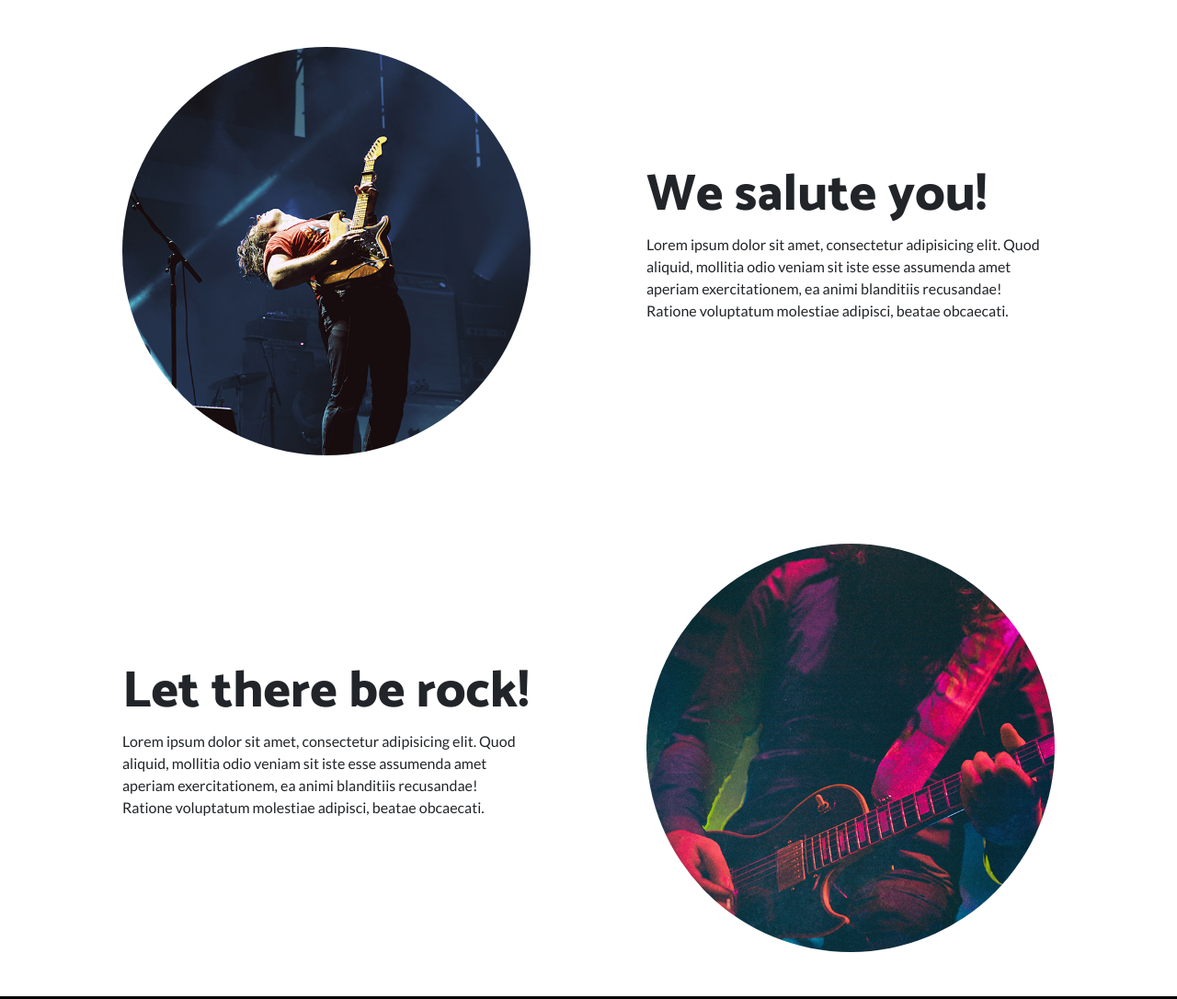
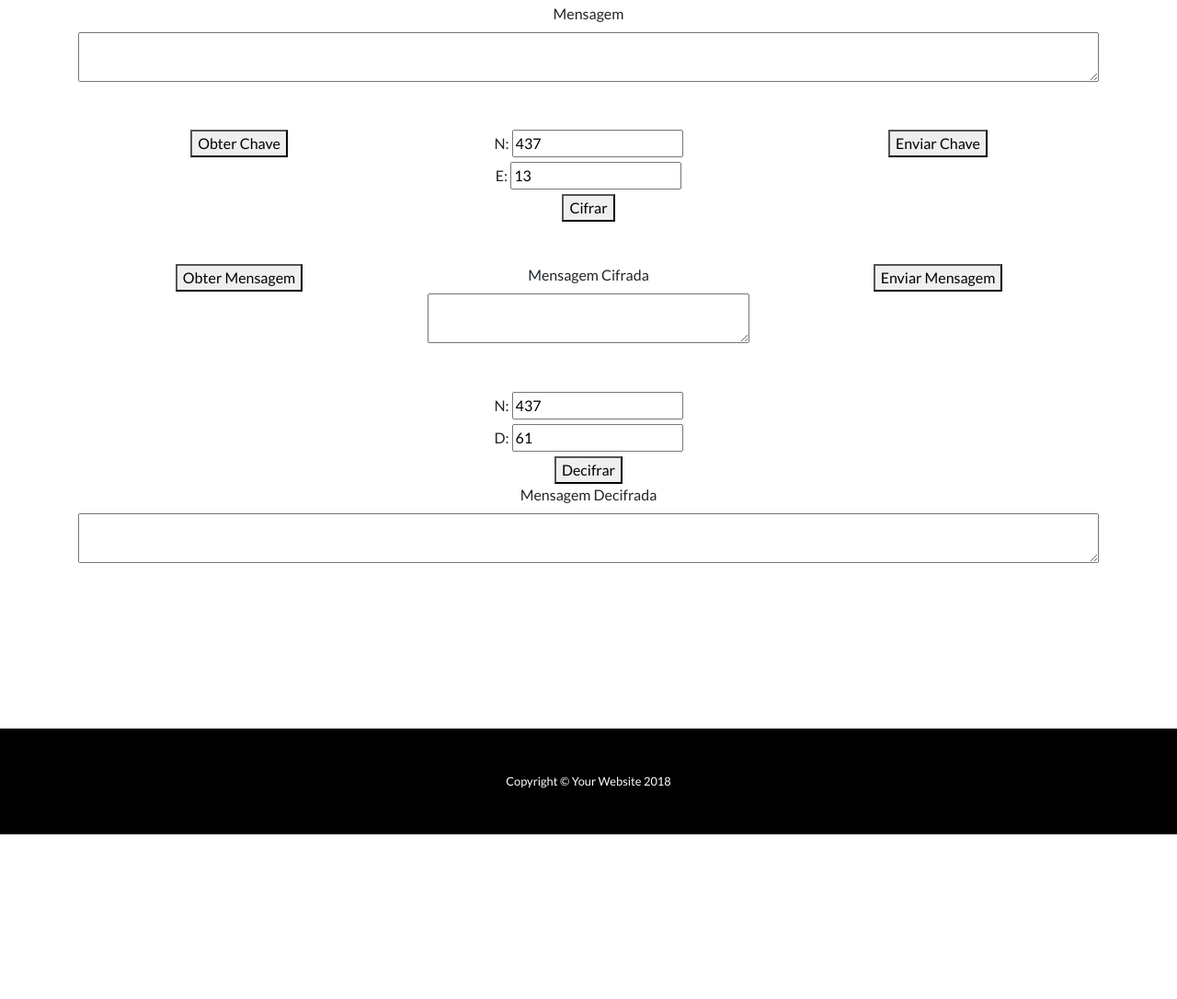
Before and after one commit to tiagoluzh607/RSA, a website: page public_html/index.html in a window 1280 px wide. Shown: the part 1224-2310 px from the top of the page at 92% size. After the commit the page ends 2131 px from the top, so only its background shows below. Drawn offline with Linux system fonts and the light colour scheme.

Commit message:
Construção da Sessão Manipulando Mensagens - sem layout

```diff
--- /dev/null
+++ b/public_html/css/style.css
@@ -0,0 +1,23 @@
+/*
+To change this license header, choose License Headers in Project Properties.
+To change this template file, choose Tools | Templates
+and open the template in the editor.
+*/
+/*
+    Created on : 04/05/2018, 20:46:05
+    Author     : tiago
+*/
+
+.section_mensagens textarea{
+
+    width: 100%;
+    margin-bottom: 5ch;
+}
+
+.mensagem_cifrada{
+    margin-top: 5ch;
+}
+
+footer{
+    margin-top: 10%;
+}
--- a/public_html/index.html
+++ b/public_html/index.html
@@ -19,6 +19,7 @@
 
     <!-- Custom styles for this template -->
     <link href="css/one-page-wonder.min.css" rel="stylesheet">
+    <link href="css/style.css" rel="stylesheet">
 
   </head>
 
@@ -27,17 +28,17 @@
     <!-- Navigation -->
     <nav class="navbar navbar-expand-lg navbar-dark navbar-custom fixed-top">
       <div class="container">
-        <a class="navbar-brand" href="#">Start Bootstrap</a>
+        <a class="navbar-brand" href="#">Euclides Estendido</a>
         <button class="navbar-toggler" type="button" data-toggle="collapse" data-target="#navbarResponsive" aria-controls="navbarResponsive" aria-expanded="false" aria-label="Toggle navigation">
           <span class="navbar-toggler-icon"></span>
         </button>
         <div class="collapse navbar-collapse" id="navbarResponsive">
           <ul class="navbar-nav ml-auto">
             <li class="nav-item">
-              <a class="nav-link" href="#">Sign Up</a>
+              <a class="nav-link js-scroll-trigger" href="#teste">Euclides Estendido</a>
             </li>
             <li class="nav-item">
-              <a class="nav-link" href="#">Log In</a>
+              <a class="nav-link" href="#">Mensagem RSA</a>
             </li>
           </ul>
         </div>
@@ -47,9 +48,9 @@
     <header class="masthead text-center text-white">
       <div class="masthead-content">
         <div class="container">
-          <h1 class="masthead-heading mb-0">One Page Wonder</h1>
-          <h2 class="masthead-subheading mb-0">Will Rock Your Socks Off</h2>
-          <a href="#" class="btn btn-primary btn-xl rounded-pill mt-5">Learn More</a>
+          <h1 class="masthead-heading mb-0">Bem-vindo ao Sistema</h1>
+          <h2 class="masthead-subheading mb-0">Euclides Estendido</h2>
+          <a href="#" class="btn btn-primary btn-xl rounded-pill mt-5">Iniciar</a>
         </div>
       </div>
       <div class="bg-circle-1 bg-circle"></div>
@@ -58,7 +59,7 @@
       <div class="bg-circle-4 bg-circle"></div>
     </header>
 
-    <section>
+    <section id="teste">
       <div class="container">
         <div class="row align-items-center">
           <div class="col-lg-6 order-lg-2">
@@ -87,41 +88,67 @@
       </div>
     </section>
 
-    <section>
+    <section class="section_mensagens">
       <div class="container">
         <div class="row align-items-center">
-          <div class="col-lg-6">
-            <div class="p-5">
-              <img class="img-fluid rounded-circle" src="img/02.jpg" alt="">
-            </div>
-          </div>
-          <div class="col-lg-6">
-            <div class="p-5">
-              <h2 class="display-4">We salute you!</h2>
-              <p>Lorem ipsum dolor sit amet, consectetur adipisicing elit. Quod aliquid, mollitia odio veniam sit iste esse assumenda amet aperiam exercitationem, ea animi blanditiis recusandae! Ratione voluptatum molestiae adipisci, beatae obcaecati.</p>
-            </div>
+          <div class="col-12 text-center">
+              <label>Mensagem</label>
+              <textarea></textarea>
+
+              <div class="row">
+                  <div class="col-4"><button>Obter Chave</button></div>
+                  <div class="col-4">
+                      <form id="form_chave_publica">
+                          <label for="input_chave_publica_n">N: </label>
+                          <input id="input_chave_publica_n" name="input_chave_publica_n" value="437"/>
+                            <br>
+                          <label for="input_chave_publica_e">E: </label>
+                          <input id="input_chave_publica_e" name="input_chave_publica_e" value="13"/>
+                      </form>
+                  </div>
+                  <div class="col-4"><button>Enviar Chave</button></div>
+              </div>
+
+              <div class="row">
+                  <div class="col-12"><button>Cifrar</button></div>
+              </div>
+
+              <div class="row mensagem_cifrada">
+                  <div class="col-4"><button>Obter Mensagem</button></div>
+                  <div class="col-4 text-center">
+                      <label>Mensagem Cifrada</label>
+                      <textarea></textarea>
+                  </div>
+                  <div class="col-4"><button>Enviar Mensagem</button></div>
+              </div>
+
+              <div class="row">
+                  <div class="col-12">
+                      <form id="form_chave_privada">
+                          <label for="input_chave_privada_n">N: </label>
+                          <input id="input_chave_privada_n" name="input_chave_privada_n" value="437"/>
+                          <br>
+                          <label for="input_chave_privada_d">D: </label>
+                          <input id="input_chave_privada_d" name="input_chave_privada_d" value="61"/>
+                      </form>
+
+                    <div class="col-12"><button>Decifrar</button></div>
+                    <label>Mensagem Decifrada</label>
+                    <textarea></textarea>
+
+                  </div>
+              </div>
+
+              <div class="row">
+
+              </div>
+
           </div>
         </div>
       </div>
     </section>
 
-    <section>
-      <div class="container">
-        <div class="row align-items-center">
-          <div class="col-lg-6 order-lg-2">
-            <div class="p-5">
-              <img class="img-fluid rounded-circle" src="img/03.jpg" alt="">
-            </div>
-          </div>
-          <div class="col-lg-6 order-lg-1">
-            <div class="p-5">
-              <h2 class="display-4">Let there be rock!</h2>
-              <p>Lorem ipsum dolor sit amet, consectetur adipisicing elit. Quod aliquid, mollitia odio veniam sit iste esse assumenda amet aperiam exercitationem, ea animi blanditiis recusandae! Ratione voluptatum molestiae adipisci, beatae obcaecati.</p>
-            </div>
-          </div>
-        </div>
-      </div>
-    </section>
+
 
     <!-- Footer -->
     <footer class="py-5 bg-black">
@@ -135,6 +162,7 @@
     <script src="vendor/jquery/jquery.min.js"></script>
     <script src="vendor/bootstrap/js/bootstrap.bundle.min.js"></script>
 
+
     <!-- Euclides Estendido-->
     <script type="text/javascript" src="js/euclides_extendido.js"></script>
     <script type="text/javascript" src="js/Controller/IndexController.js"></script>
```
